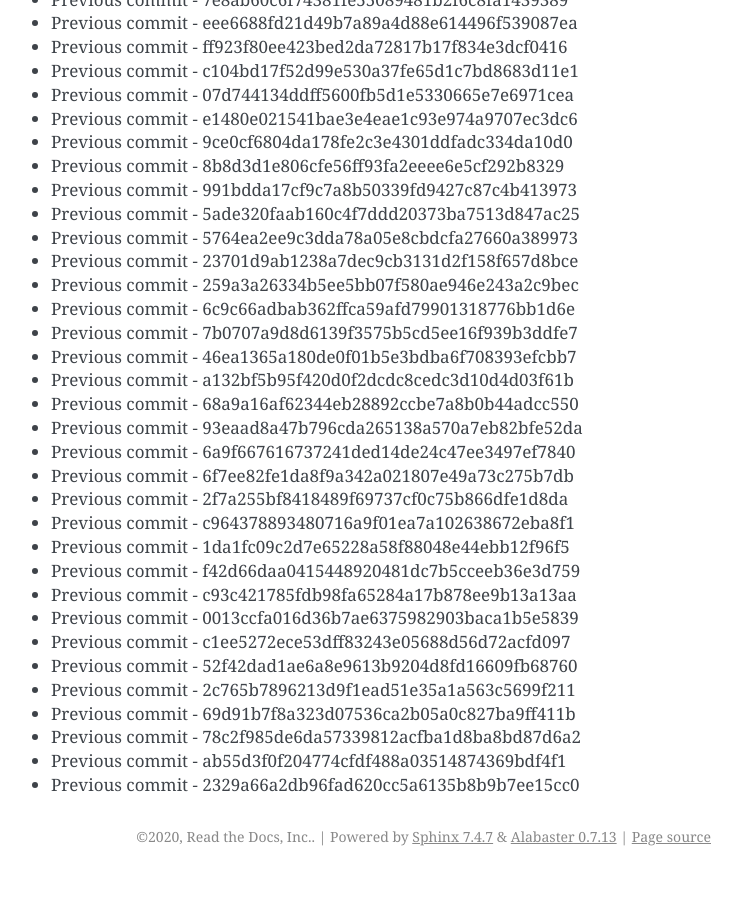
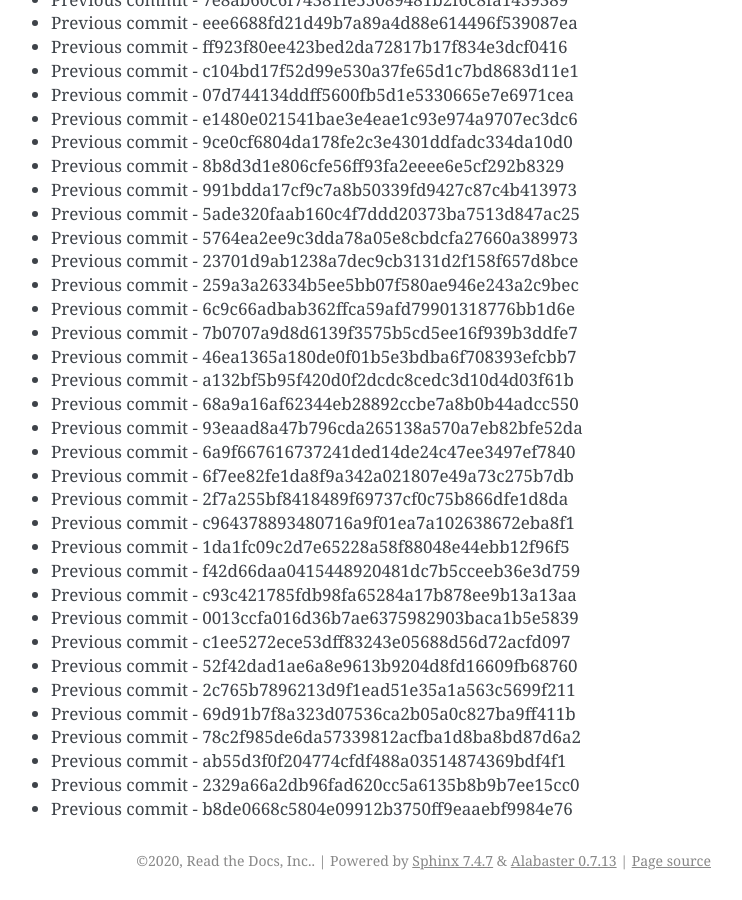
Before and after one commit to readthedocs/rtd-git-stresstest, a Sphinx documentation site: the page built from docs/updates.rst, in a window 1280 px wide and 900 px high, scrolled down 47274 px. Shown: the whole window, without its empty margins (399-1141 px from the left). Built offline with Sphinx 7.4.7, drawn with Linux system fonts in a browser that asks for light colours; before the commit the page ends 48150 px from its top, so only the background shows below that.

Commit message:
Generating commit from previous: b8de0668c5804e09912b3750ff9eaaebf9984e76

```diff
--- a/docs/updates.rst
+++ b/docs/updates.rst
@@ -2018,3 +2018,4 @@ It can be tested for any performance characteristics.
 * Previous commit - 78c2f985de6da57339812acfba1d8ba8bd87d6a2
 * Previous commit - ab55d3f0f204774cfdf488a03514874369bdf4f1
 * Previous commit - 2329a66a2db96fad620cc5a6135b8b9b7ee15cc0
+* Previous commit - b8de0668c5804e09912b3750ff9eaaebf9984e76
```
